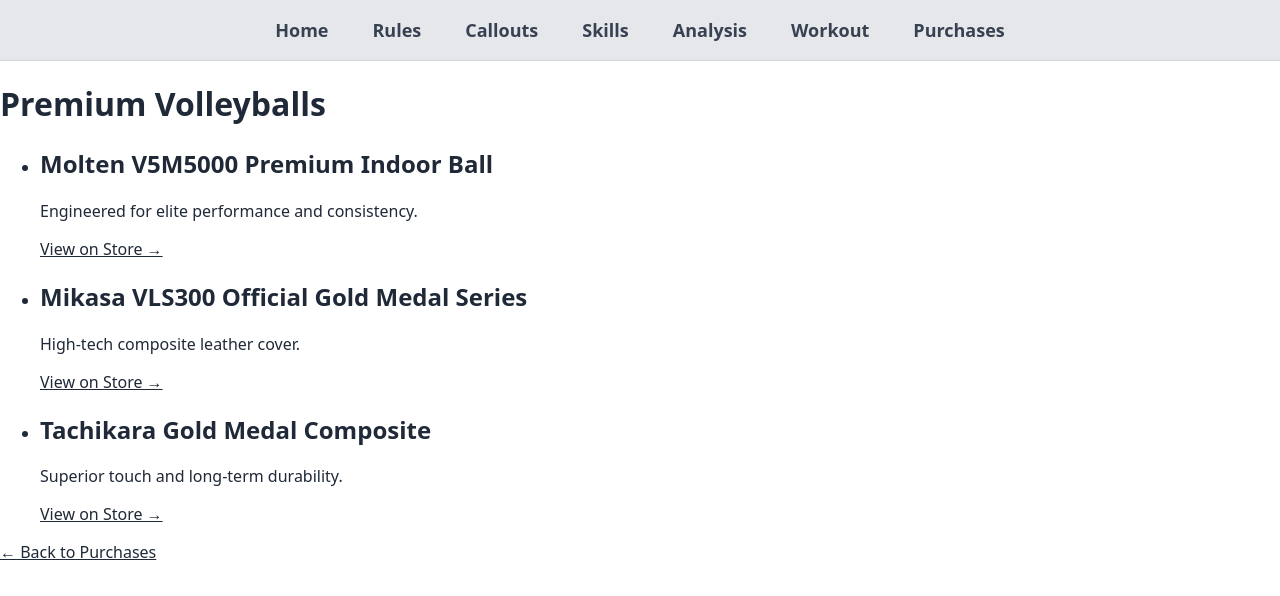
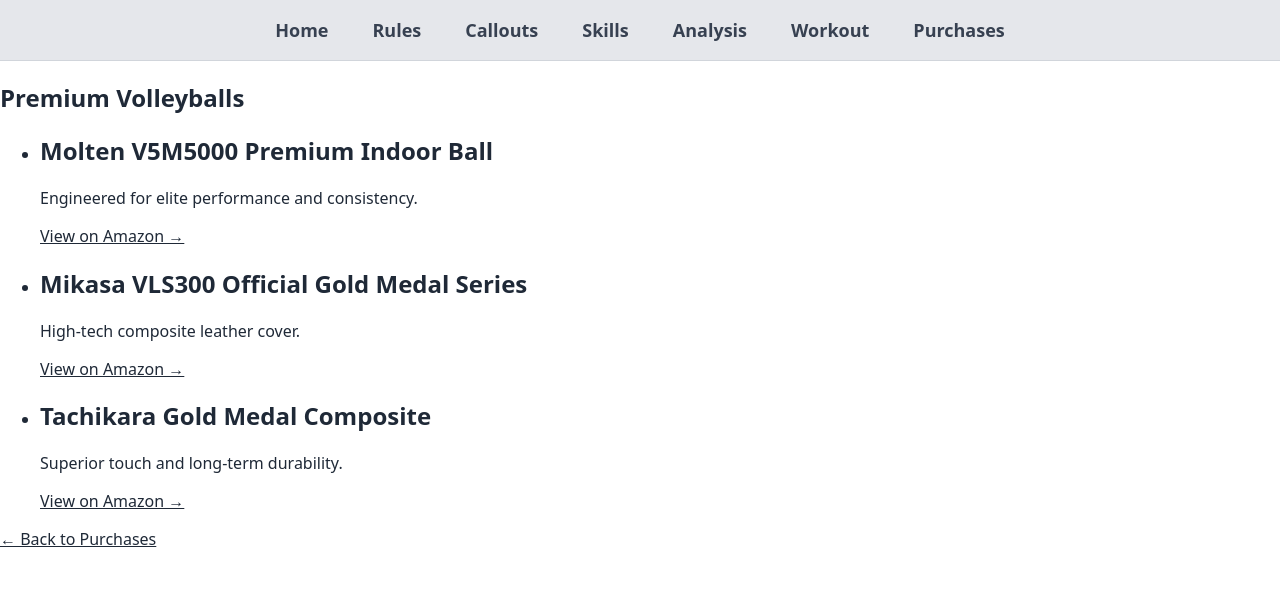
Before and after one commit to blueweriy/volleyball-ai-website, a React (Vite) app: page /purchases/balls/premium in a window 1280 px wide. Shown: the top 596 px of the page. Built offline with nearby package versions, Linux system fonts and the light colour scheme.

Commit message:
Update BallsPremium.jsx

```diff
--- a/src/pages/purchases/BallsPremium.jsx
+++ b/src/pages/purchases/BallsPremium.jsx
@@ -1,42 +1,53 @@
-import React from 'react';
-import { Link } from 'react-router-dom';
+// src/pages/purchases/BallsPremium.jsx
+import React from "react";
+import { Link } from "react-router-dom";
 
 const items = [
   {
-    name: 'Molten V5M5000 Premium Indoor Ball',
-    desc: 'Engineered for elite performance and consistency.',
-    url: 'https://example.com/molten-v5m5000'
+    name: "Molten V5M5000 Premium Indoor Ball",
+    desc: "Engineered for elite performance and consistency.",
+    url: "https://www.amazon.com/dp/B004L4P0W4", // Molten V5M5000
   },
   {
-    name: 'Mikasa VLS300 Official Gold Medal Series',
-    desc: 'High-tech composite leather cover.',
-    url: 'https://example.com/mikasa-vls300'
+    name: "Mikasa VLS300 Official Gold Medal Series",
+    desc: "High-tech composite leather cover.",
+    url: "https://www.amazon.com/dp/B004U7N5M6", // Mikasa VLS300
   },
   {
-    name: 'Tachikara Gold Medal Composite',
-    desc: 'Superior touch and long-term durability.',
-    url: 'https://example.com/tachikara-gold'
-  }
+    name: "Tachikara Gold Medal Composite",
+    desc: "Superior touch and long-term durability.",
+    url: "https://www.amazon.com/dp/B001FXVQ9G", // Tachikara Gold Medal
+  },
 ];
 
 export default function BallsPremium() {
   return (
-    <div className="py-16 px-6 max-w-3xl mx-auto">
-      <h1 className="text-3xl font-bold mb-6">Premium Volleyballs</h1>
+    <section className="space-y-6 pl-12 pr-6 max-w-4xl">
+      <h1 className="text-3xl font-semibold">Premium Volleyballs</h1>
+
       <ul className="space-y-6">
         {items.map((it) => (
           <li key={it.name} className="bg-gray-50 p-4 rounded shadow-sm">
             <h2 className="text-xl font-semibold">{it.name}</h2>
             <p className="mt-1 text-gray-700">{it.desc}</p>
-            <a href={it.url} target="_blank" rel="noopener noreferrer" className="mt-2 inline-block text-blue-600 underline">
-              View on Store →
+            <a
+              href={it.url}
+              target="_blank"
+              rel="noopener noreferrer"
+              className="mt-2 inline-block text-blue-600 underline"
+            >
+              View on Amazon →
             </a>
           </li>
         ))}
       </ul>
-      <Link to="/purchases" className="mt-8 inline-block text-blue-600 underline">
+
+      <Link
+        to="/purchases"
+        className="mt-8 inline-block text-blue-600 underline"
+      >
         ← Back to Purchases
       </Link>
-    </div>
+    </section>
   );
 }
```
